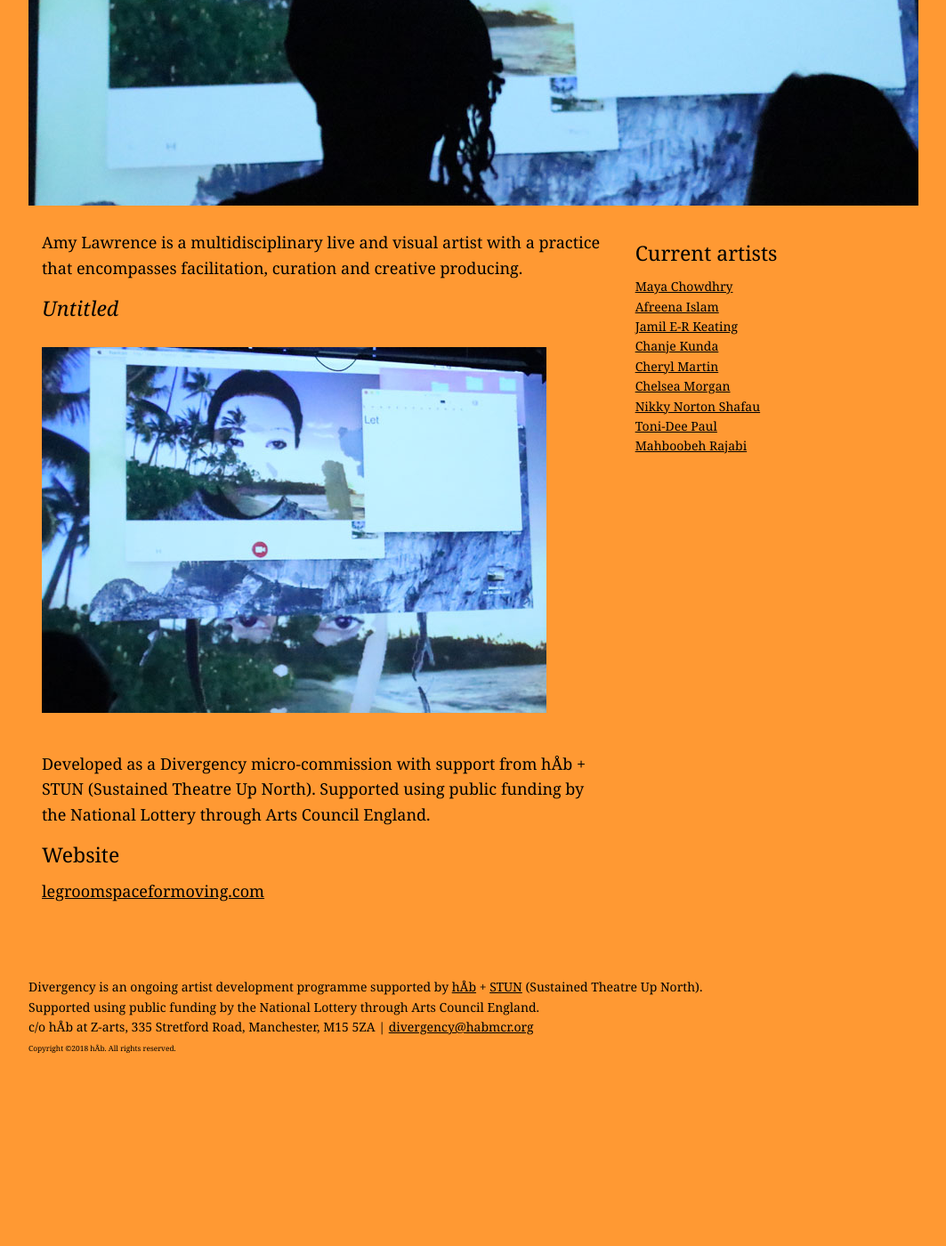
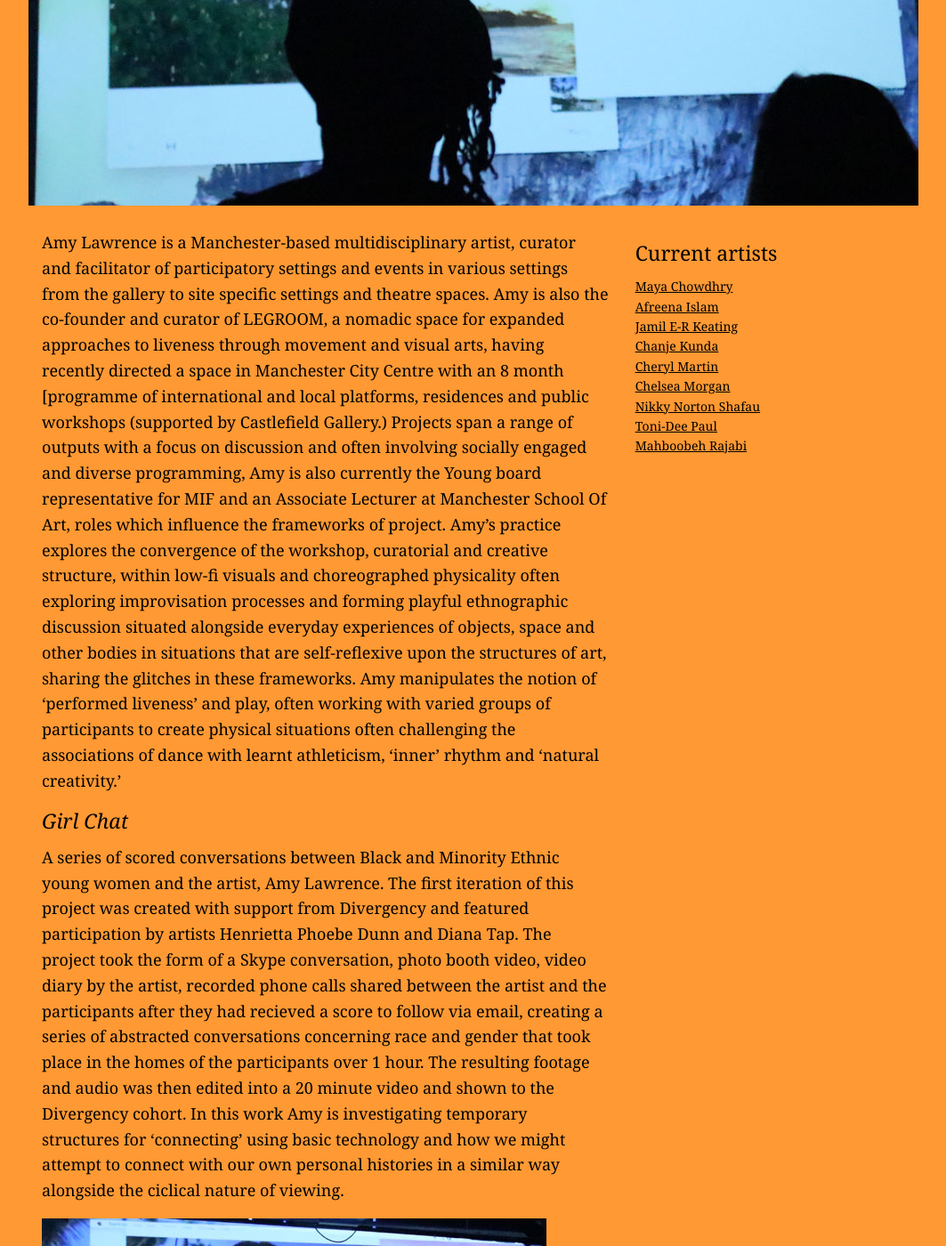
Before and after one commit to divergencymcr/divergencymcr.github.io, a Jekyll site: the page built from current/artist/lawrence/index.md, in a window 1280 px wide and 1400 px high, scrolled down 299 px. Shown: the whole window at 89% size, without its empty margins (108-1171 px from the left). Built offline with Jekyll 4.4.1, drawn with Linux system fonts in a browser that asks for light colours; before the commit the page ends 1531 px from its top, so only the background shows below that; some of the changed text lies outside the part shown.

Commit message:
updated Amy - need to replace images

```diff
--- a/current/artist/lawrence/index.md
+++ b/current/artist/lawrence/index.md
@@ -15,12 +15,15 @@ season: "Amy Lawrence"
 # header_image: "header.jpg" # optional custom background image, relative to current page
 
 ---
-Amy Lawrence is a multidisciplinary live and visual artist with a practice that encompasses facilitation, curation and creative producing.
+Amy Lawrence is a Manchester-based multidisciplinary artist, curator and facilitator of participatory settings and events in various settings from the gallery to site specific settings and theatre spaces. Amy is also the co-founder and curator of LEGROOM, a nomadic space for expanded approaches to liveness through movement and visual arts, having recently directed a space in Manchester City Centre with an 8 month [programme of international and local platforms, residences and public workshops (supported by Castlefield Gallery.) Projects span a range of outputs with a focus on discussion and often involving socially engaged and diverse programming, Amy is also currently the Young board representative for MIF and an Associate Lecturer at Manchester School Of Art, roles which influence the frameworks of project. Amy's practice explores the convergence of the workshop, curatorial and creative structure, within low-fi visuals and choreographed physicality often exploring improvisation processes and forming playful ethnographic discussion situated alongside everyday experiences of objects, space and other bodies in situations that are self-reflexive upon the structures of art, sharing the glitches in these frameworks. Amy manipulates the notion of ‘performed liveness’ and play, often working with varied groups of participants to create physical situations often challenging the associations of dance with learnt athleticism, ‘inner’ rhythm and ‘natural creativity.’
 
-#### *Untitled*
+#### *Girl Chat*
+A series of scored conversations between Black and Minority Ethnic young women and the artist, Amy Lawrence. The first iteration of this project was created with support from Divergency and featured participation by artists Henrietta Phoebe Dunn and Diana Tap. The project took the form of a Skype conversation, photo booth video, video diary by the artist, recorded phone calls shared between the artist and the participants after they had recieved a score to follow via email, creating a series of abstracted conversations concerning race and gender that took place in the homes of the participants over 1 hour. The resulting footage and audio was then edited into a 20 minute video and shown to the Divergency cohort.  In this work Amy is investigating temporary structures for 'connecting' using basic technology and how we might attempt to connect with our own personal histories in a similar way alongside the ciclical nature of viewing.
 ![](eyes.jpg)
 
 Developed as a Divergency micro-commission with support from hÅb + STUN (Sustained Theatre Up North). Supported using public funding by the National Lottery through Arts Council England.
 
 #### Website
-<a href="http://www.legroomspaceformoving.com" target="_blank">legroomspaceformoving.com</a>
+<a href="https://cargocollective.com/ALawrence" target="_blank">cargocollective.com</a>
+<a href="https://vimeo.com/amylawrence" target="_blank">Vimeo</a>
+<a href="http://www.legroomspaceformoving.com" target="_blank">LEGROOM (Curatorial Project with Juliet Davis)</a>
```
